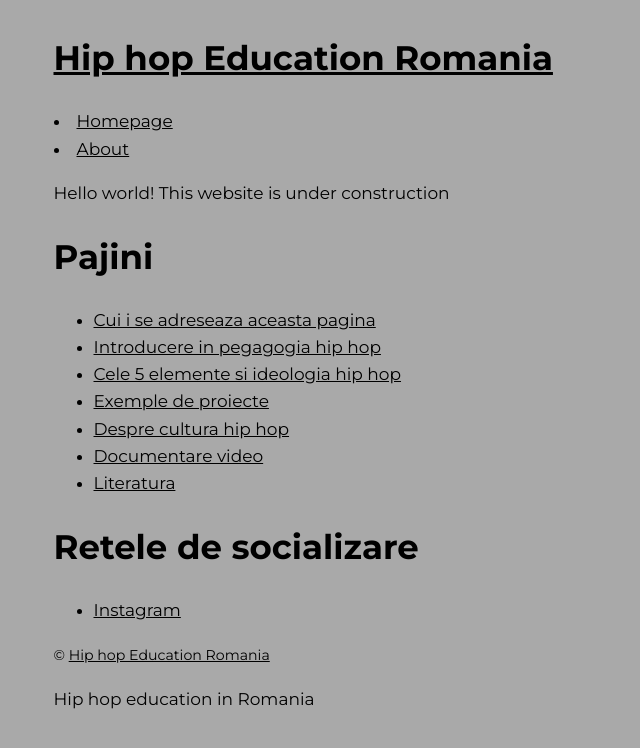
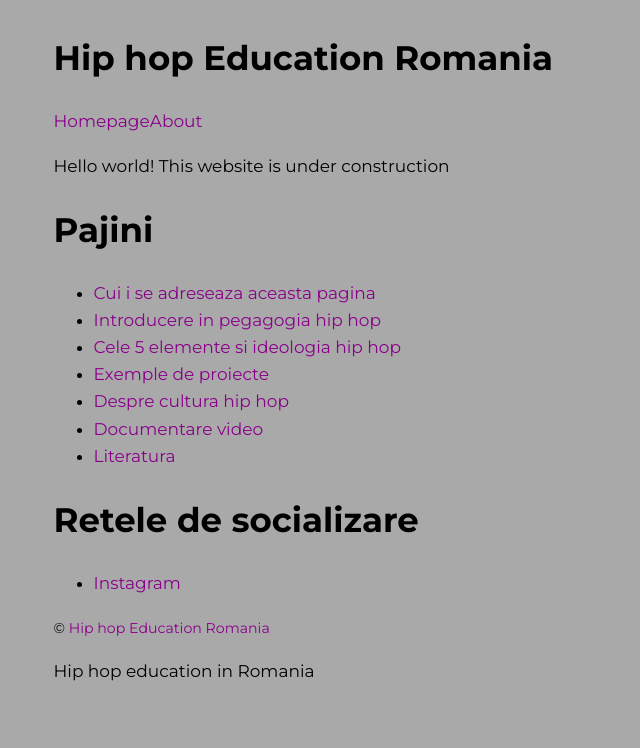
Before and after one commit to hiphopeduro/hiphopeduro.github.io, a Jekyll site: the page built from index.md, in a window 1280 px wide. Shown: the top 748 px of the page, without its empty margins (0-640 px from the left). Built offline with Jekyll 4.4.1, drawn with Linux system fonts in a browser that asks for light colours; our own code applies the rules of GitHub Pages for plain Markdown files.

Commit message:
more styles

```diff
--- a/assets/css/index.css
+++ b/assets/css/index.css
@@ -1,20 +1,23 @@
+/* register variables on the top level root html element */
 :root {
 	--line-height: 1.6;
 	--font-size: 17px;
 	--font-family: "Montserrat", sans-serif;
 	--c-bg: darkgray;
 	--c-fg: black;
-	--c-link:black;
+	--c-link:darkmagenta;
 	--s: 0.5rem;
 	--s-container: 70rem;
 }
 
+/* universal box-sizing for easier box-model */
 *,
 *::before,
 *::after {
 	box-sizing: border-box;
 }
 
+/* root elements */
 html {
 	color: var(--c-fg);
 	background-color: var(--c-bg);
@@ -28,7 +31,6 @@
 	flex-direction: column;
 	align-items: center;
 }
-
 body {
 	max-width: var(--s-container);
 	padding: var(--s);
@@ -36,8 +38,20 @@
 	width: 100%;
 }
 
+/* html elements defaults */
 a {
 	color: var(--c-link);
+	text-decoration: none;
+}
+h1 a {
+	color: var(--c-text);
+}
+
+/* principal layout elements of the page */
+body > header nav {
+	display: flex;
+	flex-wrap: wrap;
+	list-style: none;
 }
 ol {
 	padding: 2rem;
```
